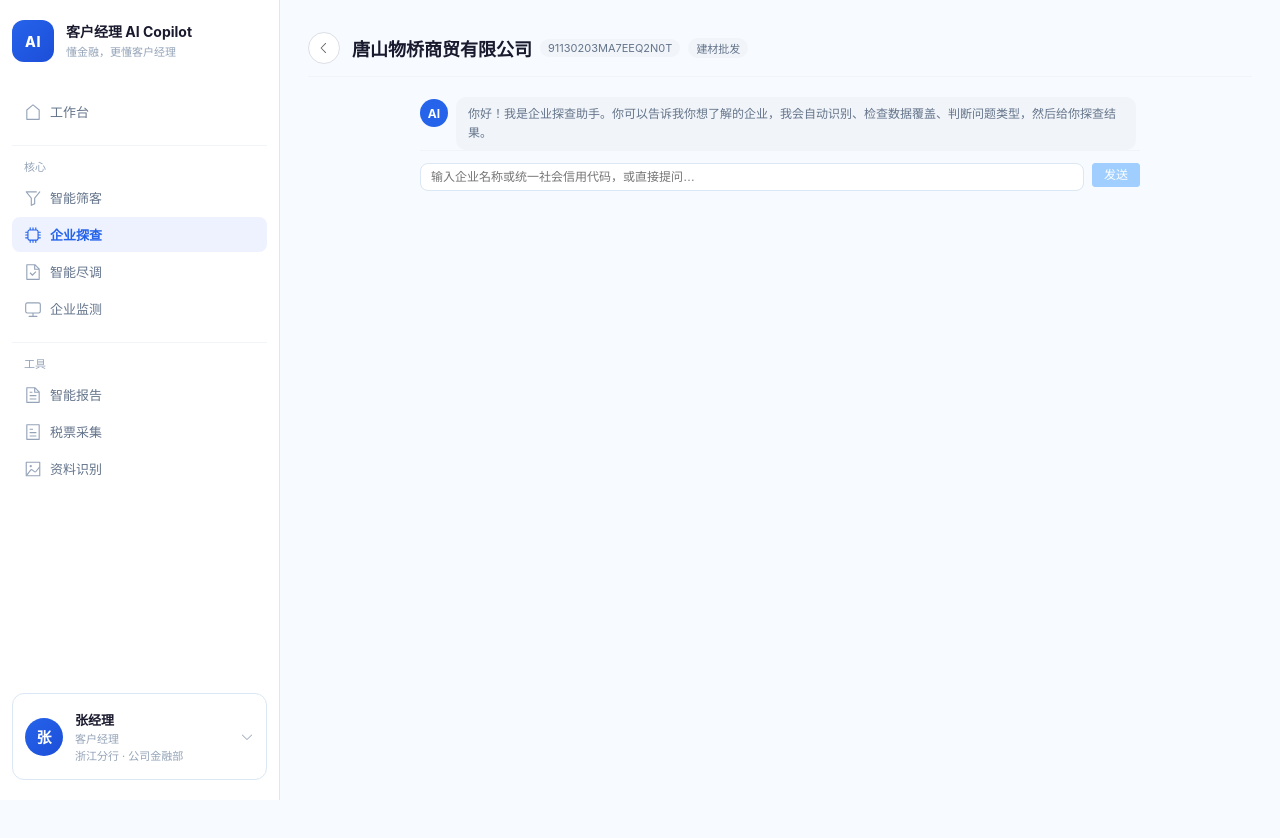
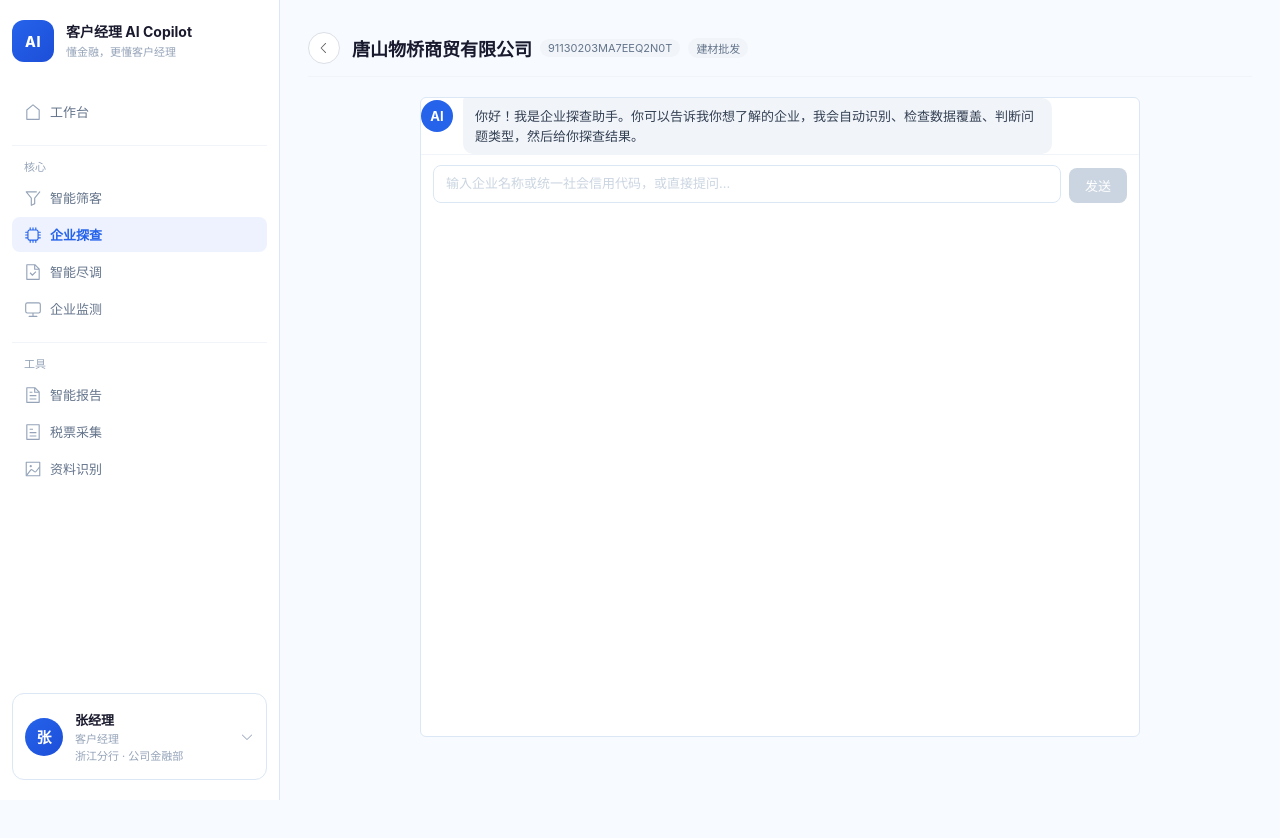
Before and after one commit to ytt0929/ai_agent, a Vue app: page /enterprise-diagnosis/workspace/1 in a window 1280 px wide. Shown: the top 838 px of the page. After the commit the page ends 800 px from the top, so only its background shows below. Built offline with nearby package versions, Linux system fonts and the light colour scheme.

Commit message:
refactor: 重构尽调对话面板和探查页面组件，新增设计令牌和文档

```diff
--- a/src/App.vue
+++ b/src/App.vue
@@ -8,13 +8,11 @@
         </transition>
       </router-view>
     </div>
-    <GlobalInputBar />
   </div>
 </template>
 
 <script setup>
 import AppSidebar from './components/AppSidebar.vue'
-import GlobalInputBar from './components/GlobalInputBar.vue'
 </script>
 
 <style scoped>
--- a/src/pages/EnterpriseExplorationWorkspacePage.vue
+++ b/src/pages/EnterpriseExplorationWorkspacePage.vue
@@ -15,18 +15,16 @@
     </header>
 
     <!-- 阶段 A：对话优先 -->
-    <div v-if="!workspaceActive" class="edw-chat-only" ref="chatRef">
-      <div class="edw-msg edw-msg--ai" v-if="!chatMessages.length && explorationPhase === 'idle'">
-        <div class="edw-msg-avatar edw-msg-avatar--ai">AI</div>
-        <div class="edw-msg-content">
-          <div class="edw-msg-bubble">你好！我是企业探查助手。你可以告诉我你想了解的企业，我会自动识别、检查数据覆盖、判断问题类型，然后给你探查结果。</div>
-        </div>
-      </div>
-      <div v-for="(msg, i) in chatMessages" :key="i" class="edw-msg" :class="'edw-msg--' + msg.role">
+    <div v-if="!workspaceActive" class="edw-chat-only ai-assistant-panel" ref="chatRef">
+      <div class="ai-message ai-message--ai" v-if="!chatMessages.length && explorationPhase === 'idle'">
+        <div class="ai-message__avatar">AI</div>
+        <div class="ai-message__bubble">你好！我是企业探查助手。你可以告诉我你想了解的企业，我会自动识别、检查数据覆盖、判断问题类型，然后给你探查结果。</div>
+      </div>
+      <div v-for="(msg, i) in chatMessages" :key="i" class="ai-message" :class="msg.role === 'ai' && msg.type !== 'engine' ? 'ai-message--ai' : (msg.role === 'user' ? 'ai-message--user' : 'ai-message--ai')">
         <template v-if="msg.role === 'ai' || msg.type === 'engine'">
-          <div class="edw-msg-avatar edw-msg-avatar--ai">AI</div>
-        </template>
-        <div class="edw-msg-content">
+          <div class="ai-message__avatar">AI</div>
+        </template>
+        <div class="ai-message__bubble" v-if="msg.type !== 'engine'" v-html="renderMd(msg.text)"></div>
         <div v-if="msg.type === 'engine'" class="edw-engine-card">
           <div class="edw-engine-card__header">
             <span v-if="!engineAllDone" class="edw-engine-spinner"></span>
@@ -49,18 +47,16 @@
             </div>
           </div>
         </div>
-          <div v-else class="edw-msg-bubble" v-html="renderMd(msg.text)"></div>
-          <div v-if="msg.role === 'ai' && msg.actions" class="edw-msg-actions">
+        <div v-if="msg.role === 'ai' && msg.actions" class="ai-message__actions">
           <el-button v-for="a in msg.actions" :key="a.label" size="small" text :type="a.type || 'primary'" @click="onMsgAction(a)">{{ a.label }}</el-button>
         </div>
-        </div>
         <template v-if="msg.role === 'user'">
-          <div class="edw-msg-avatar edw-msg-avatar--user">我</div>
-        </template>
-      </div>
-      <div class="edw-chat-only__input">
-        <input v-model="chatInput" class="edw-chat-field" placeholder="输入企业名称或统一社会信用代码，或直接提问…" @keydown.enter.prevent="sendChat" />
-        <el-button type="primary" size="small" @click="sendChat" :disabled="!chatInput.trim() || isExploring" :loading="isExploring">{{ isExploring ? '探查中' : '发送' }}</el-button>
+          <div class="ai-message__avatar">我</div>
+        </template>
+      </div>
+      <div class="edw-chat-only__input ai-assistant-panel__footer">
+        <input v-model="chatInput" class="edw-chat-field ai-assistant-panel__input" placeholder="输入企业名称或统一社会信用代码，或直接提问…" @keydown.enter.prevent="sendChat" />
+        <button class="ai-assistant-panel__send" @click="sendChat" :disabled="!chatInput.trim() || isExploring">{{ isExploring ? '探查中' : '发送' }}</button>
       </div>
     </div>
 
@@ -603,14 +599,14 @@
               </main>
 
               <!-- 右侧 AI 对话面板 -->
-      <aside class="edw-chat-panel">
-        <div class="edw-chat-header"><h3>AI 探查助手</h3></div>
-        <div class="edw-chat-messages" ref="chatRef">
-          <div v-for="(msg, i) in chatMessages" :key="i" class="edw-msg" :class="'edw-msg--' + msg.role">
+      <aside class="edw-chat-panel ai-assistant-panel">
+        <div class="edw-chat-header ai-assistant-panel__header"><h3 class="ai-assistant-panel__title">AI 探查助手</h3></div>
+        <div class="edw-chat-messages ai-assistant-panel__messages" ref="chatRef">
+          <div v-for="(msg, i) in chatMessages" :key="i" class="ai-message" :class="msg.role === 'ai' && msg.type !== 'engine' ? 'ai-message--ai' : (msg.role === 'user' ? 'ai-message--user' : 'ai-message--ai')">
             <template v-if="msg.role === 'ai' || msg.type === 'engine'">
-              <div class="edw-msg-avatar edw-msg-avatar--ai">AI</div>
-            </template>
-            <div class="edw-msg-content">
+              <div class="ai-message__avatar">AI</div>
+            </template>
+            <div class="ai-message__bubble" v-if="msg.type !== 'engine'" v-html="renderMd(msg.text)"></div>
             <div v-if="msg.type === 'engine'" class="edw-engine-card">
               <div class="edw-engine-card__header">
                 <span v-if="!engineAllDone" class="edw-engine-spinner"></span>
@@ -633,19 +629,17 @@
                 </div>
               </div>
             </div>
-              <div v-else class="edw-msg-bubble" v-html="renderMd(msg.text)"></div>
-              <div v-if="msg.role === 'ai' && msg.actions" class="edw-msg-actions">
+            <div v-if="msg.role === 'ai' && msg.actions" class="ai-message__actions">
               <el-button v-for="a in msg.actions" :key="a.label" size="small" text :type="a.type || 'primary'" @click="onMsgAction(a)">{{ a.label }}</el-button>
             </div>
-            </div>
             <template v-if="msg.role === 'user'">
-              <div class="edw-msg-avatar edw-msg-avatar--user">我</div>
-            </template>
-          </div>
-        </div>
-        <div class="edw-chat-input">
-          <input v-model="chatInput" class="edw-chat-field" placeholder="输入问题…" @keydown.enter.prevent="sendChat" />
-          <el-button type="primary" size="small" @click="sendChat" :disabled="!chatInput.trim() || isExploring" :loading="isExploring">{{ isExploring ? '探查中' : '发送' }}</el-button>
+              <div class="ai-message__avatar">我</div>
+            </template>
+          </div>
+        </div>
+        <div class="edw-chat-input ai-assistant-panel__footer">
+          <input v-model="chatInput" class="edw-chat-field ai-assistant-panel__input" placeholder="输入问题…" @keydown.enter.prevent="sendChat" />
+          <button class="ai-assistant-panel__send" @click="sendChat" :disabled="!chatInput.trim() || isExploring">{{ isExploring ? '探查中' : '发送' }}</button>
         </div>
       </aside>
     </div>
@@ -1470,13 +1464,14 @@ function goBack() { router.push('/enterprise-diagnosis') }
 
 <style scoped>
 /* ══ 阶段 A：对话优先 ══ */
-.edw-chat-only { display: flex; flex-direction: column; height: calc(100vh - 80px); max-width: 720px; margin: 20px auto; }
-.edw-chat-only__input { display: flex; gap: 8px; padding: 12px 0; border-top: 1px solid var(--border-divider); }
+.edw-chat-only { display: flex; flex-direction: column; height: calc(100vh - 80px); max-width: 720px; margin: 20px auto; background: var(--bg-card); border: 1px solid var(--border-default); border-radius: 6px; overflow: hidden; }
+.edw-chat-only .ai-assistant-panel__messages { padding: 14px 16px; }
+.edw-chat-only__input { display: flex; gap: 8px; padding: 12px 16px; border-top: 1px solid var(--border-divider); }
 
 /* ══ 阶段 B：左右布局 ══ */
 .edw-workspace-layout { display: grid; grid-template-columns: 1fr 420px; gap: 20px; height: calc(100vh - 100px); }
 .edw-workspace-panel { display: flex; flex-direction: column; gap: 14px; overflow-y: auto; padding-right: 12px; }
-.edw-chat-panel { background: var(--bg-card); border: 1px solid var(--border-default); border-radius: var(--radius-md); display: flex; flex-direction: column; overflow: hidden; position: sticky; top: 0; height: calc(100vh - 100px); }
+.edw-chat-panel { /* inherits .ai-assistant-panel from tokens */ }
 
 /* ══ 顶部信息栏 ══ */
 .edw-topbar { display: flex; align-items: center; gap: 12px; padding: 12px 0; border-bottom: 1px solid var(--border-divider); margin-bottom: var(--space-md); }
@@ -1575,28 +1570,56 @@ function goBack() { router.push('/enterprise-diagnosis') }
 .edw-ev-body { font-size: var(--font-size-xs); color: var(--text-secondary); }
 .edw-ev-row { margin-bottom: 2px; }
 .edw-ev-label { color: var(--text-tertiary); display: inline; }
-.edw-chat { background: var(--bg-card); border: 1px solid var(--border-default); border-radius: var(--radius-md); display: flex; flex-direction: column; overflow: hidden; height: calc(100vh - 160px); max-height: none; position: sticky; top: 16px; }
-.edw-chat-panel { background: var(--bg-card); border: 1px solid var(--border-default); border-radius: var(--radius-md); display: flex; flex-direction: column; overflow: hidden; height: calc(100vh - 100px); }
-.edw-chat-header { padding: 10px 12px; border-bottom: 1px solid var(--border-divider); }
-.edw-chat-header h3 { margin: 0; font-size: var(--font-size-sm); color: var(--text-primary); }
-.edw-chat-messages { flex: 1; overflow-y: auto; padding: 14px 16px; display: flex; flex-direction: column; gap: 12px; }
-.edw-msg { display: flex; gap: 8px; align-items: flex-start; }
+/* ── Unified chat panel ── */
+.edw-chat-only.ai-assistant-panel, .edw-chat-panel.ai-assistant-panel {
+  background: var(--bg-card); border: 1px solid var(--border-default); border-radius: 6px;
+  display: flex; flex-direction: column; overflow: hidden;
+}
+.edw-chat-only.ai-assistant-panel { height: calc(100vh - 160px); max-height: none; position: sticky; top: 16px; }
+.edw-chat-panel.ai-assistant-panel { height: calc(100vh - 100px); position: sticky; top: 0; }
+
+.edw-chat-header.ai-assistant-panel__header { height: 52px; padding: 0 16px; display: flex; align-items: center; border-bottom: 1px solid var(--border-divider); flex-shrink: 0; }
+.edw-chat-header h3.ai-assistant-panel__title { margin: 0; font-size: 15px; font-weight: 600; color: var(--text-primary); }
+.edw-chat-messages.ai-assistant-panel__messages { flex: 1; overflow-y: auto; padding: 14px 16px; display: flex; flex-direction: column; gap: 12px; min-height: 0; }
+
+/* Unified message items */
+.ai-message { display: flex; gap: 10px; align-items: flex-start; }
+.ai-message--ai { justify-content: flex-start; }
+.ai-message--user { justify-content: flex-end; flex-direction: row-reverse; }
+.ai-message__avatar { width: 32px; height: 32px; border-radius: 50%; flex-shrink: 0; display: flex; align-items: center; justify-content: center; font-size: 13px; font-weight: 700; margin-top: 2px; }
+.ai-message--ai .ai-message__avatar { background: #2563eb; color: #fff; }
+.ai-message--user .ai-message__avatar { background: #dbeafe; color: #1d4ed8; }
+.ai-message__bubble { max-width: 82%; padding: 8px 12px; border-radius: 10px; font-size: 13px; line-height: 1.55; word-break: break-word; }
+.ai-message--ai .ai-message__bubble { background: #f1f5f9; color: #344054; border-top-left-radius: 2px; }
+.ai-message--user .ai-message__bubble { background: var(--color-primary); color: #fff; border-top-right-radius: 2px; }
+.ai-message__actions { display: flex; flex-wrap: wrap; gap: 6px; margin-top: 6px; padding-left: 42px; }
+
+.edw-chat-input.ai-assistant-panel__footer { padding: 10px 12px; border-top: 1px solid var(--border-divider); flex-shrink: 0; display: flex; gap: 8px; align-items: flex-end; }
+.edw-chat-only__input.ai-assistant-panel__footer { padding: 10px 12px; border-top: 1px solid var(--border-divider); flex-shrink: 0; display: flex; gap: 8px; align-items: flex-end; }
+.edw-chat-field.ai-assistant-panel__input { flex: 1; padding: 8px 12px; border: 1px solid var(--border-default); border-radius: var(--radius-md); font-size: 13px; outline: none; font-family: var(--font-family); }
+.edw-chat-field:focus { border-color: var(--color-primary); box-shadow: 0 0 0 3px rgba(37, 99, 235, 0.08); }
+
+/* Legacy alias: old edw-* message classes → unified ai-message */
+.edw-msg { display: flex; gap: 10px; align-items: flex-start; }
 .edw-msg--ai { justify-content: flex-start; }
-.edw-msg--user { justify-content: flex-end; }
+.edw-msg--user { justify-content: flex-end; flex-direction: row-reverse; }
 .edw-msg-content { display: flex; flex-direction: column; gap: 6px; max-width: calc(100% - 40px); }
 .edw-msg--ai .edw-msg-content { width: calc(100% - 40px); }
 .edw-msg--user .edw-msg-content { max-width: 78%; }
-.edw-msg-avatar { width: 28px; height: 28px; border-radius: 50%; flex-shrink: 0; display: flex; align-items: center; justify-content: center; font-size: 12px; font-weight: 700; margin-top: 2px; }
+.edw-msg-avatar { width: 32px; height: 32px; border-radius: 50%; flex-shrink: 0; display: flex; align-items: center; justify-content: center; font-size: 13px; font-weight: 700; margin-top: 2px; }
 .edw-msg-avatar--ai { background: #2563eb; color: #fff; }
-.edw-msg-avatar--user { background: #eef2ff; color: #1d4ed8; }
-.edw-msg-bubble { padding: 8px 12px; border-radius: 10px; font-size: var(--font-size-sm); line-height: 1.55; word-break: break-word; }
-.edw-msg--ai .edw-msg-bubble { background: var(--bg-subtle, #f1f5f9); color: var(--text-secondary); }
-.edw-msg--user .edw-msg-bubble { background: var(--color-primary, #3b82f6); color: #fff; }
-.edw-msg-actions { display: flex; flex-wrap: wrap; gap: 6px; margin-top: 6px; padding-left: 0; }
-.edw-engine-card { width: 100%; max-width: 100%; background: #f8fbff; border: 1px solid #d1e3f7; border-radius: 8px; padding: 14px 16px; box-sizing: border-box; }
-.edw-chat-input { display: flex; gap: 6px; padding: 10px; border-top: 1px solid var(--border-divider); }
-.edw-chat-field { flex: 1; padding: 6px 10px; border: 1px solid var(--border-default); border-radius: var(--radius-md); font-size: var(--font-size-sm); outline: none; }
-.edw-chat-field:focus { border-color: var(--color-primary); }
+.edw-msg-avatar--user { background: #dbeafe; color: #1d4ed8; }
+.edw-msg-bubble { max-width: 82%; padding: 8px 12px; border-radius: 10px; font-size: 13px; line-height: 1.55; word-break: break-word; }
+.edw-msg--ai .edw-msg-bubble { background: #f1f5f9; color: #344054; border-top-left-radius: 2px; }
+.edw-msg--user .edw-msg-bubble { background: var(--color-primary); color: #fff; border-top-right-radius: 2px; }
+.edw-msg-actions { display: flex; flex-wrap: wrap; gap: 6px; margin-top: 6px; padding-left: 42px; }
+.edw-chat { background: var(--bg-card); border: 1px solid var(--border-default); border-radius: 6px; display: flex; flex-direction: column; overflow: hidden; height: calc(100vh - 160px); max-height: none; position: sticky; top: 16px; }
+.edw-chat-panel { background: var(--bg-card); border: 1px solid var(--border-default); border-radius: 6px; display: flex; flex-direction: column; overflow: hidden; height: calc(100vh - 100px); position: sticky; top: 0; }
+.edw-chat-header { height: 52px; padding: 0 16px; display: flex; align-items: center; border-bottom: 1px solid var(--border-divider); flex-shrink: 0; }
+.edw-chat-header h3 { margin: 0; font-size: 15px; font-weight: 600; color: var(--text-primary); }
+.edw-chat-messages { flex: 1; overflow-y: auto; padding: 14px 16px; display: flex; flex-direction: column; gap: 12px; min-height: 0; }
+.edw-chat-input { padding: 10px 12px; border-top: 1px solid var(--border-divider); flex-shrink: 0; display: flex; gap: 8px; align-items: flex-end; }
+.edw-chat-field { flex: 1; padding: 8px 12px; border: 1px solid var(--border-default); border-radius: var(--radius-md); font-size: 13px; outline: none; font-family: var(--font-family); }
 .edw-danger { color: #dc2626; }
 .edw-warning { color: #b45309; }
 .edw-success { color: #16a34a; }
--- a/src/styles/tokens.css
+++ b/src/styles/tokens.css
@@ -665,3 +665,223 @@ html, body {
   gap: var(--space-sm);
   justify-content: flex-end;
 }
+
+/* ============================================================
+ * AI Assistant Panel — unified visual language
+ * Used in: DueChatPanel, EnterpriseExplorationWorkspacePage,
+ *          EnterpriseDiagnosisPage, EnterpriseDiagnosisEvidencePage
+ * ============================================================ */
+
+/* ── Panel shell ── */
+.ai-assistant-panel {
+  background: var(--bg-card);
+  border: 1px solid var(--border-color);
+  border-radius: 6px;
+  display: flex;
+  flex-direction: column;
+  height: 100%;
+  overflow: hidden;
+}
+
+/* ── Header ── */
+.ai-assistant-panel__header {
+  height: 52px;
+  padding: 0 16px;
+  display: flex;
+  align-items: center;
+  border-bottom: 1px solid var(--border-color-divider);
+  flex-shrink: 0;
+}
+
+.ai-assistant-panel__title {
+  font-size: 15px;
+  font-weight: 600;
+  color: var(--text-primary);
+}
+
+/* ── Body / messages container ── */
+.ai-assistant-panel__body,
+.ai-assistant-panel__messages {
+  flex: 1;
+  overflow-y: auto;
+  padding: 14px 16px;
+  display: flex;
+  flex-direction: column;
+  gap: 12px;
+  min-height: 0;
+}
+
+/* ── Quick actions zone ── */
+.ai-assistant-panel__quick {
+  padding: 8px 12px;
+  display: flex;
+  flex-wrap: wrap;
+  gap: 6px;
+  border-top: 1px solid var(--border-color-divider);
+  flex-shrink: 0;
+}
+
+/* ── Footer / input area ── */
+.ai-assistant-panel__footer {
+  padding: 10px 12px;
+  border-top: 1px solid var(--border-color-divider);
+  flex-shrink: 0;
+  display: flex;
+  gap: 8px;
+  align-items: flex-end;
+}
+
+.ai-assistant-panel__input {
+  flex: 1;
+  border: 1px solid var(--border-color);
+  border-radius: var(--radius-md);
+  padding: 8px 12px;
+  font-size: 13px;
+  color: var(--text-primary);
+  background: var(--bg-card);
+  outline: none;
+  font-family: var(--font-family);
+  line-height: 1.5;
+  resize: none;
+  min-height: 36px;
+  max-height: 120px;
+}
+
+.ai-assistant-panel__input:focus {
+  border-color: var(--color-primary);
+  box-shadow: 0 0 0 3px rgba(37, 99, 235, 0.08);
+}
+
+.ai-assistant-panel__input::placeholder {
+  color: var(--text-disabled);
+}
+
+.ai-assistant-panel__send {
+  display: inline-flex;
+  align-items: center;
+  justify-content: center;
+  padding: 8px 16px;
+  background: var(--color-primary);
+  color: #fff;
+  border: none;
+  border-radius: var(--radius-md);
+  font-size: 13px;
+  font-weight: 500;
+  cursor: pointer;
+  white-space: nowrap;
+  font-family: var(--font-family);
+  transition: background var(--duration-normal) var(--ease-in-out);
+  flex-shrink: 0;
+  min-width: 56px;
+}
+
+.ai-assistant-panel__send:hover {
+  background: var(--color-primary-hover);
+}
+
+.ai-assistant-panel__send:active {
+  transform: scale(0.97);
+}
+
+.ai-assistant-panel__send:disabled {
+  background: var(--text-disabled);
+  cursor: not-allowed;
+}
+
+/* ── Message items ── */
+.ai-message {
+  display: flex;
+  gap: 10px;
+  align-items: flex-start;
+}
+
+/* AI message */
+.ai-message--ai {
+  justify-content: flex-start;
+}
+
+/* User message */
+.ai-message--user {
+  justify-content: flex-end;
+  flex-direction: row-reverse;
+}
+
+/* Avatar */
+.ai-message__avatar {
+  width: 32px;
+  height: 32px;
+  border-radius: 50%;
+  flex-shrink: 0;
+  display: flex;
+  align-items: center;
+  justify-content: center;
+  font-size: 13px;
+  font-weight: 700;
+  margin-top: 2px;
+}
+
+.ai-message--ai .ai-message__avatar {
+  background: #2563eb;
+  color: #fff;
+}
+
+.ai-message--user .ai-message__avatar {
+  background: #dbeafe;
+  color: #1d4ed8;
+}
+
+/* Bubble */
+.ai-message__bubble {
+  max-width: 82%;
+  padding: 8px 12px;
+  border-radius: 10px;
+  font-size: 13px;
+  line-height: 1.55;
+  word-break: break-word;
+}
+
+.ai-message--ai .ai-message__bubble {
+  background: #f1f5f9;
+  color: #344054;
+  border-top-left-radius: 2px;
+}
+
+.ai-message--user .ai-message__bubble {
+  background: var(--color-primary);
+  color: #fff;
+  border-top-right-radius: 2px;
+}
+
+/* Actions under bubble */
+.ai-message__actions {
+  display: flex;
+  flex-wrap: wrap;
+  gap: 6px;
+  margin-top: 6px;
+  padding-left: 42px;
+}
+
+/* Quick chip inside panel */
+.ai-assistant-panel__quick .chip,
+.ai-assistant-panel__quick .el-button {
+  font-size: 12px;
+  padding: 4px 10px;
+  border-radius: var(--radius-full);
+}
+
+/* ── Scrollbar for message areas ── */
+.ai-assistant-panel__messages::-webkit-scrollbar,
+.ai-assistant-panel__body::-webkit-scrollbar {
+  width: 6px;
+}
+
+.ai-assistant-panel__messages::-webkit-scrollbar-thumb,
+.ai-assistant-panel__body::-webkit-scrollbar-thumb {
+  background: rgba(148, 163, 184, 0.35);
+  border-radius: 999px;
+}
+
+.ai-assistant-panel__messages::-webkit-scrollbar-track,
+.ai-assistant-panel__body::-webkit-scrollbar-track {
+  background: transparent;
+}
```
Also changed, not shown: src/components/DueChatPanel.vue (+30 -91 lines), src/pages/DueDiligenceTaskPage.vue (+4 -3 lines), src/pages/EnterpriseDiagnosisEvidencePage.vue (+19 -10 lines), src/pages/EnterpriseDiagnosisPage.vue (+18 -31 lines), 2 other files (tests, documents, lock files or other folders). Lines whose indentation alone changed are shown as unchanged.
